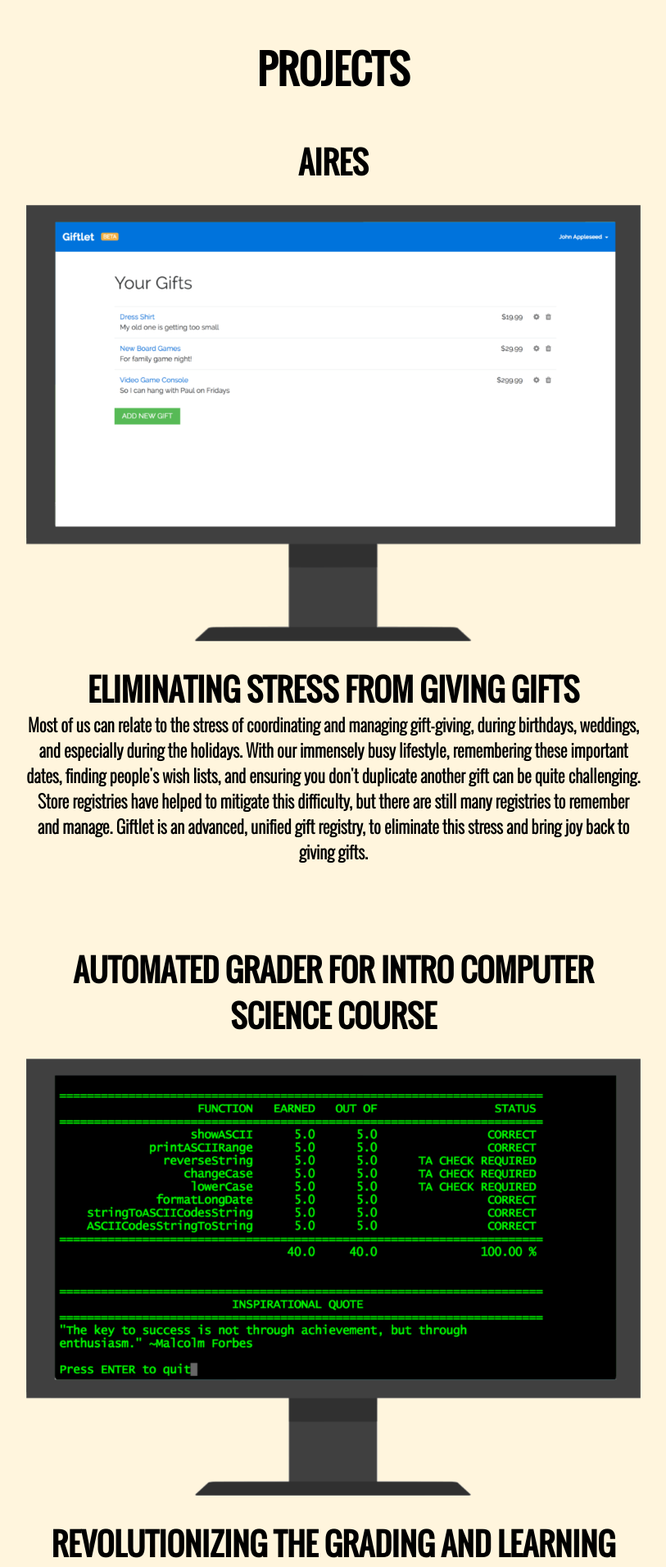
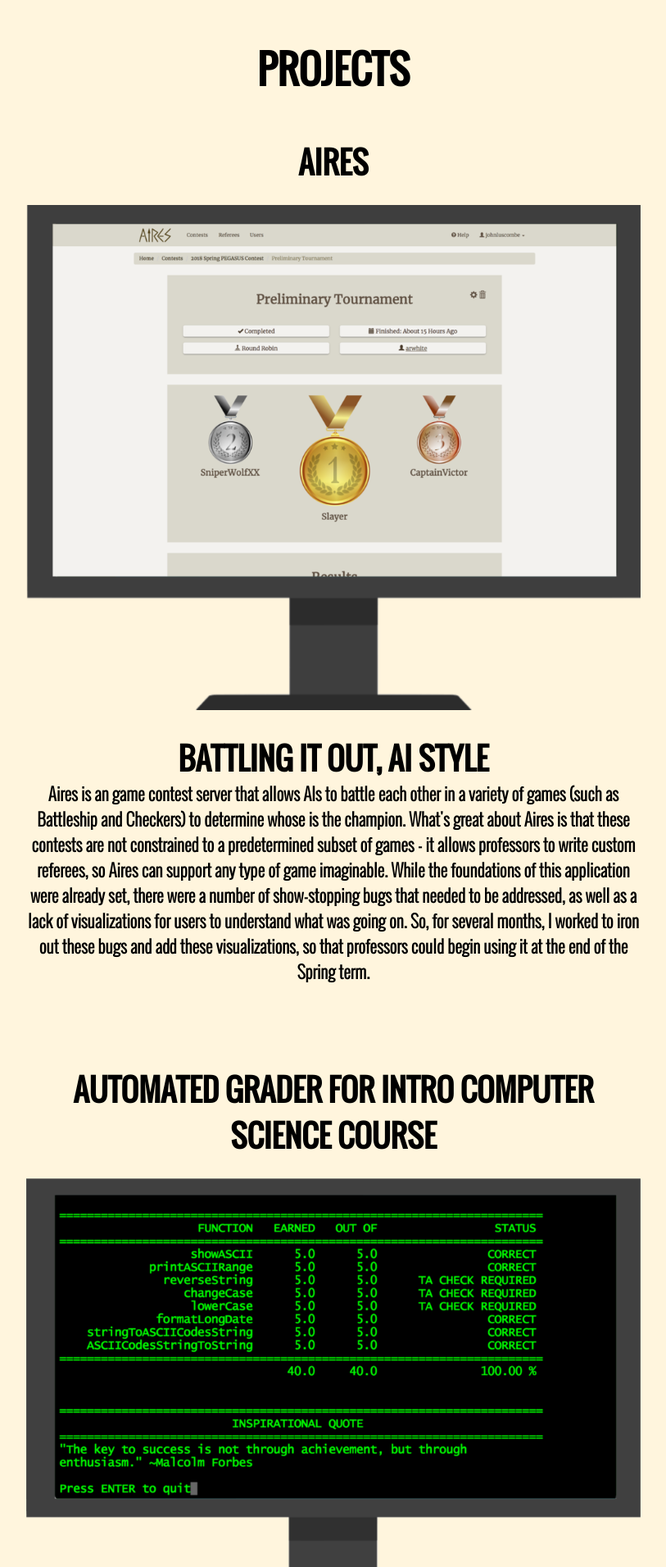
Before and after one commit to johnluscombe/personal-invoice-dynamic, a Flask app: page / in a window 1280 px wide. Shown: the part 2458-4369 px from the top of the page at 82% size, without its empty margins (233-1046 px from the left). Run offline with Flask 2, Linux system fonts and the light colour scheme; some libraries are stand-ins or nearby versions.

Commit message:
Continuing to update website

```diff
--- a/static/css/education.css
+++ b/static/css/education.css
@@ -28,6 +28,11 @@
     padding-bottom: 100px;
     padding-top: 100px;
     position: relative;
+}
+
+.education-award {
+    margin-bottom: 50px;
+    text-align: center;
 }
 
 .project-link-left,
--- a/templates/education.html
+++ b/templates/education.html
@@ -6,9 +6,21 @@
         <div id="taylor-text">
             <h3 id="taylor-label">Taylor University</h3>
             <h6 id="taylor-location">Upland, IN</h6>
-            <h6>2014-2018 (Expected)</h6>
+            <h6>Computer Science/Systems, B.S. (2014-2018)</h6>
             <h5>Grade Point Average (GPA): 3.97</h5>
-            <h6>Pursuing Bachelor of Computer Science degree</h6>
+        </div>
+    </div>
+
+    <div class="container-fluid">
+        <div class="row">
+            <div class="col-xl-4 col-lg-5 offset-xl-2 offset-lg-1 col-12 education-award">
+                <img src="/static/img/award.png" alt="Award">
+                <h5><i>Summa cum laude</i></h5>
+            </div>
+            <div class="col-xl-4 col-lg-5 col-12 education-award">
+                <img src="/static/img/award.png" alt="Award">
+                <h5>Outstanding Computer Science<br>& Engineering Service</h5>
+            </div>
         </div>
     </div>
 
@@ -56,13 +68,13 @@
                     <h5 class="course-title">Senior Project</h5>
                     <h6 class="no-uppercase">
                         For my senior project, I led a team of five developers (including myself) on a project called
-                        Aires. Aires is a game contest server that allows users to upload AIs for various games (such as
-                        Checkers and Battleship) and compete against other AIs of the same game. Throughout a
-                        January term, our team spent over 150 hours improving the existing codebase, and reporting
-                        daily to the professor. This gave me a great sense of what leading a team of developers would be
-                        like in a work environment. After the Senior Project class in January, I continued the project
-                        myself throughout the following Spring term. To see the source code of the Aires project, click
-                        the link below.
+                        Aires. As I mentioned in the "Projects" section of this page, Aires is an game contest server
+                        that allows AIs to battle each other in a variety of games (such as Battleship and Checkers) to
+                        determine whose is the champion. Throughout a January term, our team spent over 150 hours
+                        improving the existing codebase, and reporting daily to the professor. This gave me a great
+                        sense of what leading a team of developers would be like in a work environment. After the Senior
+                        Project class in January, I continued the project myself throughout the following Spring term.
+                        To see the source code of the Aires project, click the link below.
                     </h6>
                     <p class="project-links">
                         <a href="https://github.com/PastyPurpleTrolls/game-contest-server" class="project-link-left" target="_blank" rel="noopener">
--- a/templates/projects.html
+++ b/templates/projects.html
@@ -3,15 +3,17 @@
     <div class="container-fluid">
         <div class="project-container">
             <h3>Aires</h3>
-            <img src="/static/img/giftlet.png" alt="Giftlet" class="project-image">
-            <h3>Eliminating stress from giving gifts</h3>
+            <img src="/static/img/aires_screenshot.png" alt="Giftlet" class="project-image">
+            <h3>Battling it out, AI style</h3>
             <h6 class="no-uppercase">
-                Most of us can relate to the stress of coordinating and managing gift-giving, during birthdays,
-                weddings, and especially during the holidays. With our immensely busy lifestyle, remembering
-                these important dates, finding people's wish lists, and ensuring you don't duplicate another
-                gift can be quite challenging. Store registries have helped to mitigate this difficulty, but
-                there are still many registries to remember and manage. Giftlet is an advanced, unified gift
-                registry, to eliminate this stress and bring joy back to giving gifts.
+                Aires is an game contest server that allows AIs to battle each other in a variety of games
+                (such as Battleship and Checkers) to determine whose is the champion. What's great about
+                Aires is that these contests are not constrained to a predetermined subset of games - it
+                allows professors to write custom referees, so Aires can support any type of game imaginable.
+                While the foundations of this application were already set, there were a number of
+                show-stopping bugs that needed to be addressed, as well as a lack of visualizations for users
+                to understand what was going on. So, for several months, I worked to iron out these bugs and
+                add these visualizations, so that professors could begin using it at the end of the Spring term.
             </h6>
         </div>
         <div class="project-container">
```
Also changed, not shown: static/img/aires_screenshot.png, static/img/award.png (added), static/img/giftlet.png (deleted), 3 other files.
